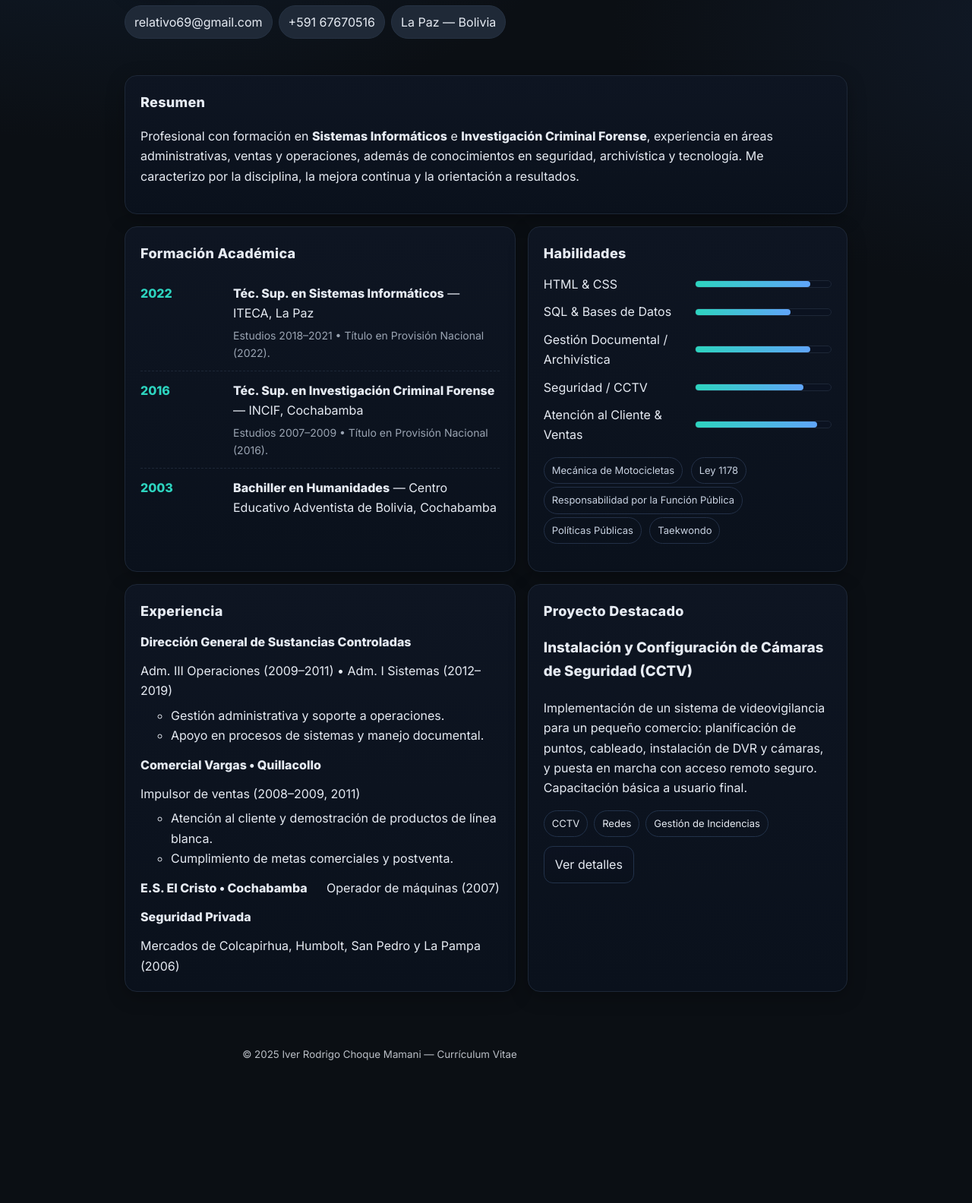
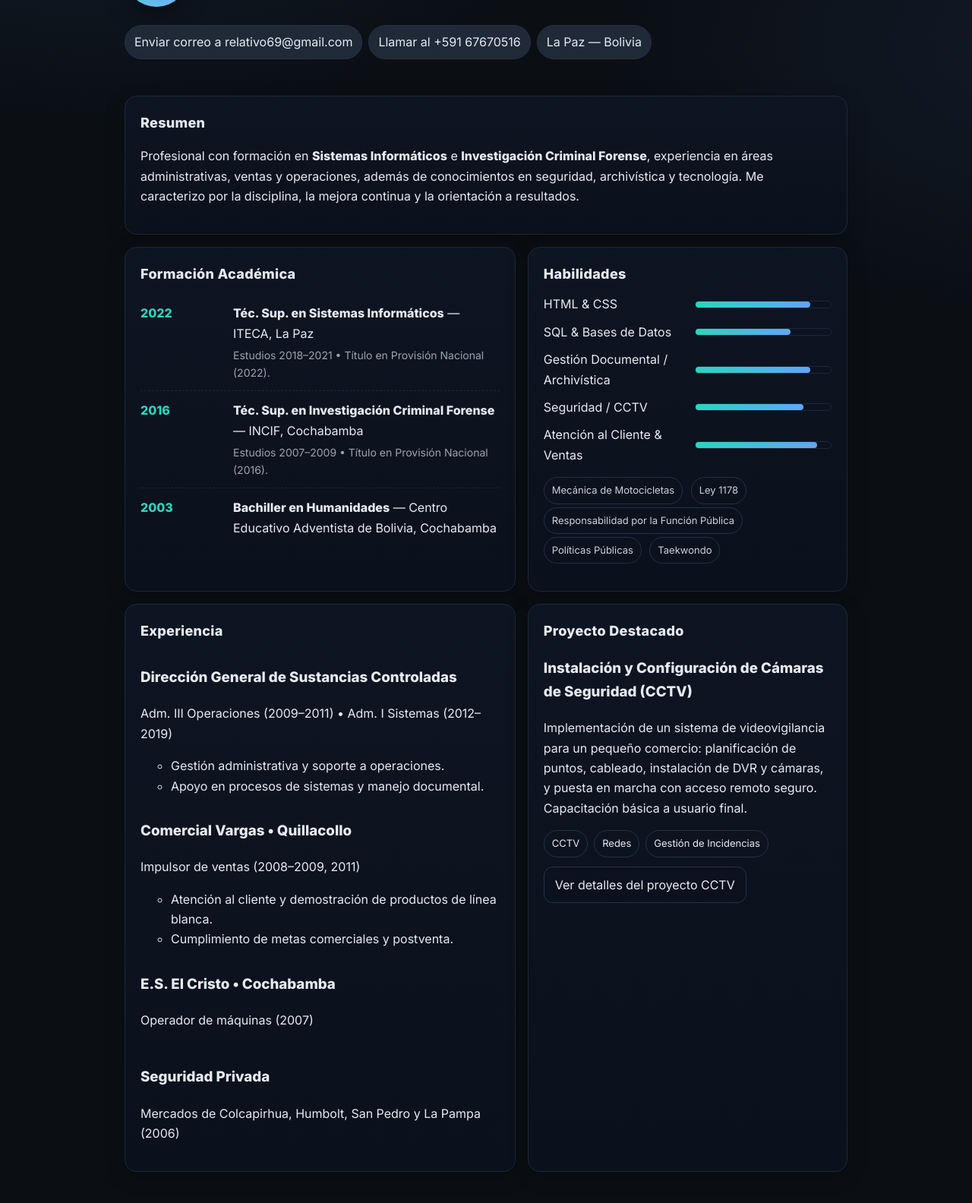
Before and after one commit to relativo69-star/curriculum-vitae, a plain HTML site: page index.html in a window 1280 px wide. Shown: the part 133-1717 px from the top of the page at 76% size. Before the commit the page ends 1618 px from the top, so only its background shows below. Drawn offline with Linux system fonts and the light colour scheme.

Commit message:
subsanado sin error

```diff
--- a/index.html
+++ b/index.html
@@ -1,18 +1,43 @@
 <!DOCTYPE html>
 <html lang="es">
 <head>
-  <meta charset="utf-8" />
-  <meta name="viewport" content="width=device-width, initial-scale=1" />
-  <title>CV | Iver Rodrigo Choque Mamani</title>
-  <meta name="description" content="Currículum Vitae de Iver Rodrigo Choque Mamani: formación, habilidades y experiencia." />
+  <meta charset="utf-8">
+  <meta name="viewport" content="width=device-width, initial-scale=1">
+
+
+  <title>Currículum Vitae de Iver Rodrigo Choque Mamani</title>
+  <meta name="description" content="Currículum Vitae de Iver Rodrigo Choque Mamani: formación académica, habilidades en sistemas, investigación forense y experiencia laboral.">
+
+
   <link rel="preconnect" href="https://fonts.googleapis.com">
   <link rel="preconnect" href="https://fonts.gstatic.com" crossorigin>
   <link href="https://fonts.googleapis.com/css2?family=Inter:wght@300;400;600;800&display=swap" rel="stylesheet">
-  <link rel="stylesheet" href="styles.css" />
+  <link rel="stylesheet" href="styles.css">
+
+
+  <script type="application/ld+json">
+  {
+    "@context": "https://schema.org",
+    "@type": "Person",
+    "name": "Iver Rodrigo Choque Mamani",
+    "jobTitle": "Téc. Sup. en Sistemas Informáticos",
+    "address": {
+      "@type": "PostalAddress",
+      "addressLocality": "La Paz",
+      "addressCountry": "Bolivia"
+    },
+    "email": "mailto:relativo69@gmail.com",
+    "telephone": "+59167670516"
+  }
+  </script>
 </head>
 <body>
-  <header class="site-header container">
+
+  <a href="#contenido" class="skip-link">Saltar al contenido principal</a>
+
+  <header class="site-header container" role="banner">
     <div class="identity">
+
       <div class="avatar" aria-hidden="true">IR</div>
       <div>
         <h1 class="name">Iver Rodrigo Choque Mamani</h1>
@@ -21,13 +46,13 @@
     </div>
 
     <address class="contact" aria-label="Datos de contacto">
-      <a href="mailto:relativo69@gmail.com" class="chip">relativo69@gmail.com</a>
-      <a href="tel:+59167670516" class="chip">+591 67670516</a>
+      <a href="mailto:relativo69@gmail.com" class="chip">Enviar correo a relativo69@gmail.com</a>
+      <a href="tel:+59167670516" class="chip">Llamar al +591 67670516</a>
       <span class="chip">La Paz — Bolivia</span>
     </address>
   </header>
 
-  <main class="container grid">
+  <main id="contenido" class="container grid" role="main">
     <section class="card about">
       <h2>Resumen</h2>
       <p>
@@ -85,43 +110,43 @@
       <h2>Experiencia</h2>
       <ul class="jobs">
         <li>
-          <div class="job-head">
-            <strong>Dirección General de Sustancias Controladas</strong>
-            <span class="when">Adm. III Operaciones (2009–2011) • Adm. I Sistemas (2012–2019)</span>
-          </div>
+          <article>
+            <h3>Dirección General de Sustancias Controladas</h3>
+            <p class="when">Adm. III Operaciones (2009–2011) • Adm. I Sistemas (2012–2019)</p>
             <ul class="job-bullets">
               <li>Gestión administrativa y soporte a operaciones.</li>
               <li>Apoyo en procesos de sistemas y manejo documental.</li>
             </ul>
+          </article>
         </li>
         <li>
-          <div class="job-head">
-            <strong>Comercial Vargas • Quillacollo</strong>
-            <span class="when">Impulsor de ventas (2008–2009, 2011)</span>
-          </div>
+          <article>
+            <h3>Comercial Vargas • Quillacollo</h3>
+            <p class="when">Impulsor de ventas (2008–2009, 2011)</p>
             <ul class="job-bullets">
               <li>Atención al cliente y demostración de productos de línea blanca.</li>
               <li>Cumplimiento de metas comerciales y postventa.</li>
             </ul>
+          </article>
         </li>
         <li>
-          <div class="job-head">
-            <strong>E.S. El Cristo • Cochabamba</strong>
-            <span class="when">Operador de máquinas (2007)</span>
-          </div>
+          <article>
+            <h3>E.S. El Cristo • Cochabamba</h3>
+            <p class="when">Operador de máquinas (2007)</p>
+          </article>
         </li>
         <li>
-          <div class="job-head">
-            <strong>Seguridad Privada</strong>
-            <span class="when">Mercados de Colcapirhua, Humbolt, San Pedro y La Pampa (2006)</span>
-          </div>
+          <article>
+            <h3>Seguridad Privada</h3>
+            <p class="when">Mercados de Colcapirhua, Humbolt, San Pedro y La Pampa (2006)</p>
+          </article>
         </li>
       </ul>
     </section>
 
     <section class="card projects">
       <h2>Proyecto Destacado</h2>
-      <article class="project">
+      <article class="project" id="detalle-proyecto">
         <h3>Instalación y Configuración de Cámaras de Seguridad (CCTV)</h3>
         <p>
           Implementación de un sistema de videovigilancia para un pequeño comercio:
@@ -131,12 +156,12 @@
         <ul class="stack">
           <li>CCTV</li><li>Redes</li><li>Gestión de Incidencias</li>
         </ul>
-        <a class="btn" href="#" onclick="alert('Este es un proyecto de ejemplo para el CV.'); return false;">Ver detalles</a>
+        <a class="btn" href="#detalle-proyecto">Ver detalles del proyecto CCTV</a>
       </article>
     </section>
   </main>
 
-  <footer class="site-footer container">
+  <footer class="site-footer container" role="contentinfo">
     <small>&copy; <span id="y"></span> Iver Rodrigo Choque Mamani — Currículum Vitae</small>
   </footer>
 
--- a/styles.css
+++ b/styles.css
@@ -1,4 +1,3 @@
-
 :root{
   --bg:#0b0f14;
   --card:#111826;
```
Also changed, not shown: hola.txt (deleted). Lines whose indentation alone changed are shown as unchanged.
